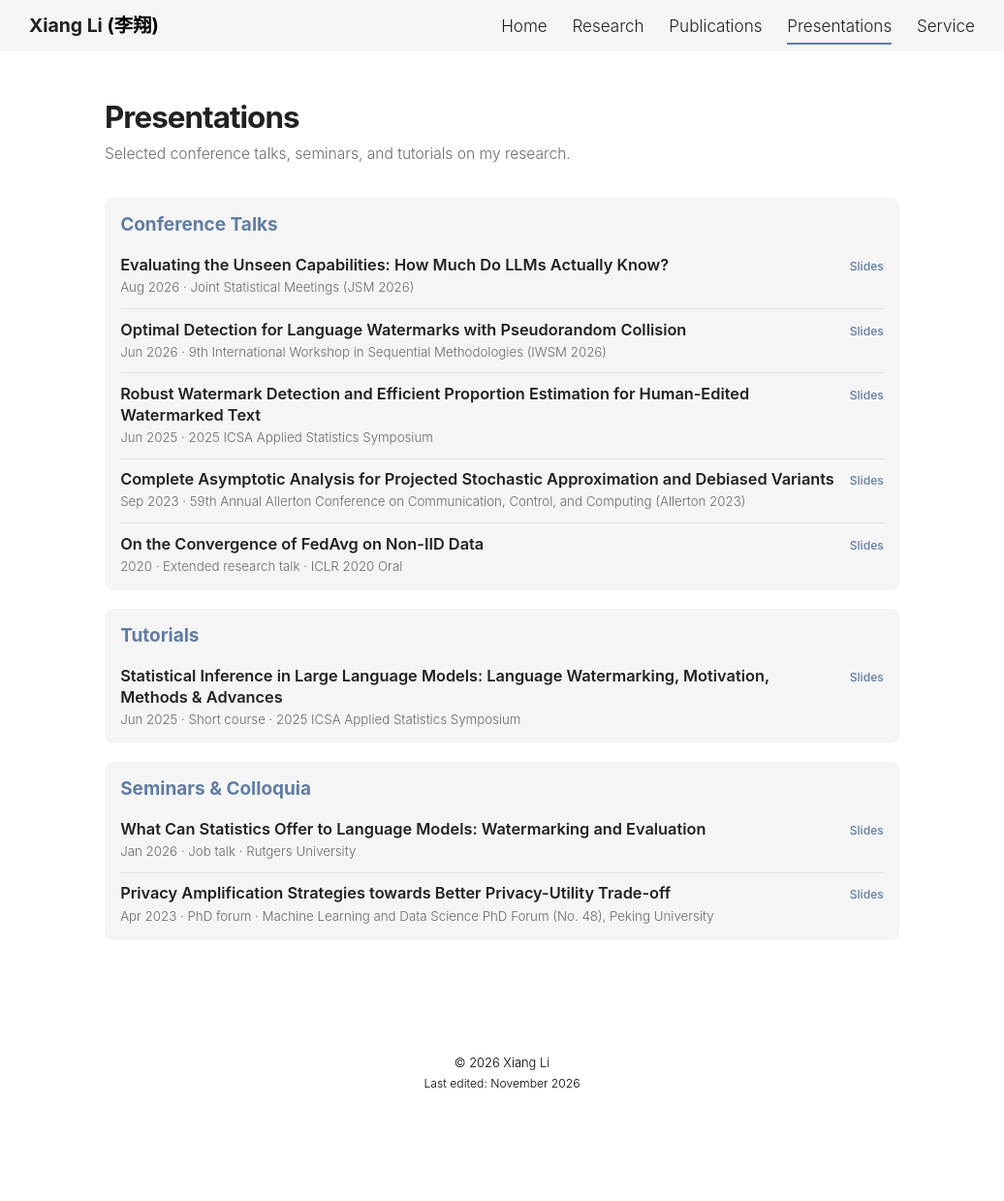
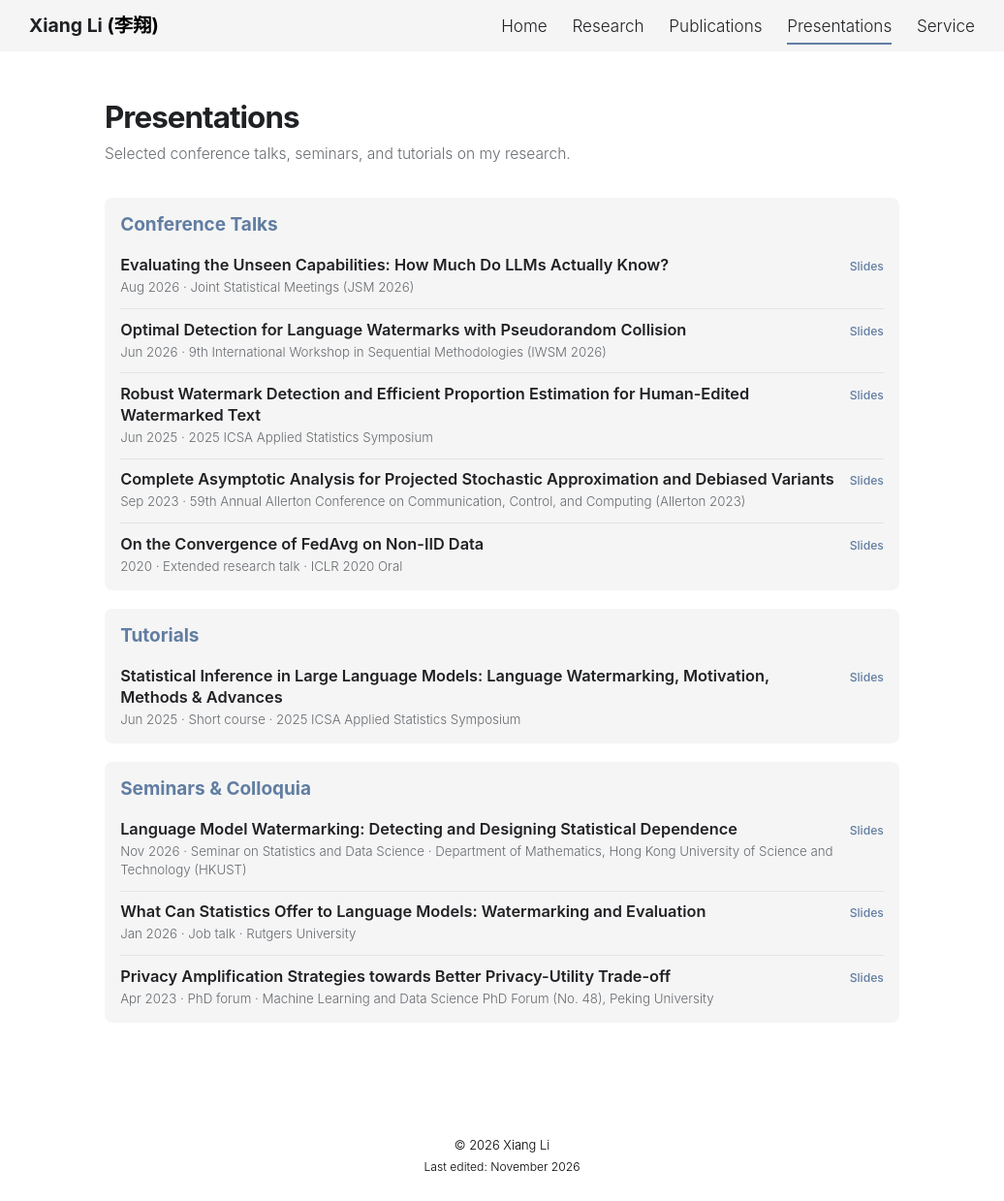
Before and after one commit to lx10077/lx10077.github.io, a Jekyll site: the page built from _pages/talks.md, in a window 1280 px wide. Shown: the whole page at 97% size, without its empty margins (122-1158 px from the left). Built offline with Jekyll 4.4.1, drawn with Linux system fonts in a browser that asks for light colours; comment, search, counter and statistics services are not loaded; a style sheet for code colours, icons or effects is not loaded; before the commit the page ends 1154 px from its top, so only the background shows below that.

Commit message:
Add HKUST seminar slides and update CV and service

```diff
--- a/_data/talks.yml
+++ b/_data/talks.yml
@@ -1,3 +1,10 @@
+- title: "Language Model Watermarking: Detecting and Designing Statistical Dependence"
+  date: 2026-11-09
+  category: "Seminars & Colloquia"
+  kind: Seminar on Statistics and Data Science
+  event: Department of Mathematics, Hong Kong University of Science and Technology (HKUST)
+  slides: /assets/pdf/slides/2026HKUST_Watermark.pdf
+
 - title: "Optimal Detection for Language Watermarks with Pseudorandom Collision"
   date: 2026-06-02
   category: "Conference Talks"
```
Also changed, not shown: _includes/news.md (+1 -1 lines), _pages/service.md (+1 -1 lines), 2 other files.
